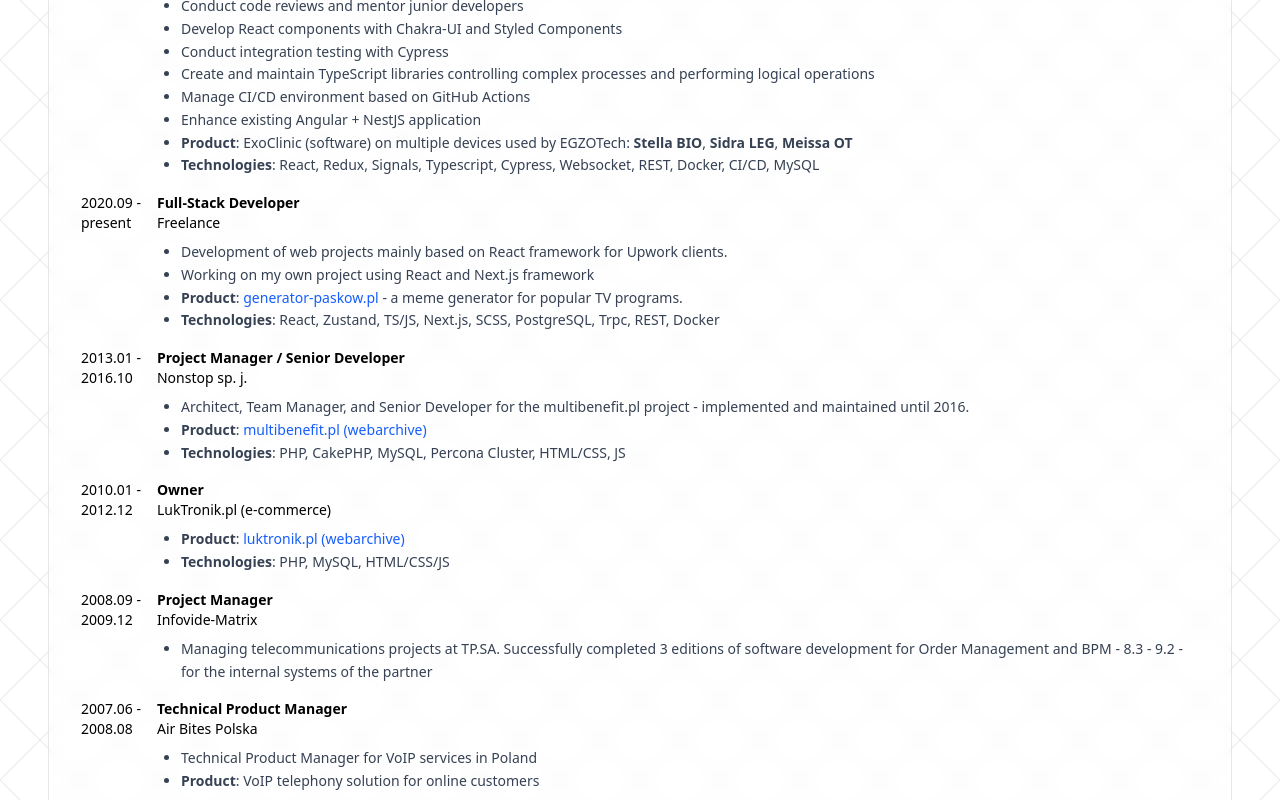
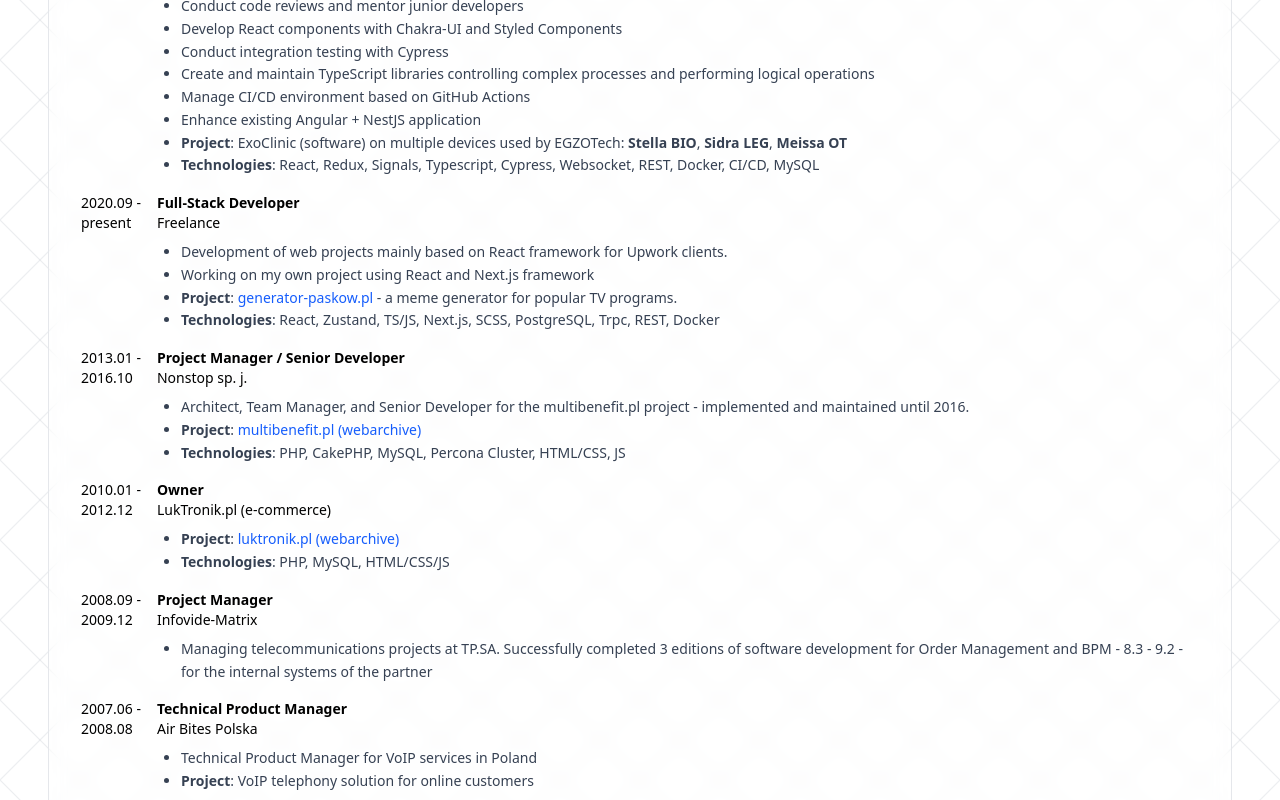
Before and after one commit to rlukawski/personal-website, a React (Vite) app: page / in a window 1280 px wide. Shown: the part 820-1620 px from the top of the page. Built offline with nearby package versions, Linux system fonts and the light colour scheme.

Commit message:
Rename Product into Project

```diff
--- a/src/components/Experience.tsx
+++ b/src/components/Experience.tsx
@@ -14,7 +14,7 @@
       "Manage CI/CD environment based on GitHub Actions",
       "Enhance existing Angular + NestJS application",
     ],
-    product: (
+    project: (
       <>
         ExoClinic (software) on multiple devices used by EGZOTech:{" "}
         <b>Stella BIO</b>, <b>Sidra LEG</b>, <b>Meissa OT</b>
@@ -32,7 +32,7 @@
       "Development of web projects mainly based on React framework for Upwork clients.",
       "Working on my own project using React and Next.js framework",
     ],
-    product: (
+    project: (
       <>
         <a
           href="https://generator-paskow.pl"
@@ -57,7 +57,7 @@
       "Architect, Team Manager, and Senior Developer for the multibenefit.pl project - implemented and maintained until 2016.",
     ],
     technologies: "PHP, CakePHP, MySQL, Percona Cluster, HTML/CSS, JS",
-    product: (
+    project: (
       <>
         <a
           href="https://web.archive.org/web/20150207000901/http://multibenefit.pl/"
@@ -77,7 +77,7 @@
     company: "LukTronik.pl (e-commerce)",
     descriptions: [],
     technologies: "PHP, MySQL, HTML/CSS/JS",
-    product: (
+    project: (
       <a
         href="https://web.archive.org/web/20120111092738/http://luktronik.pl/"
         target="_blank"
@@ -103,7 +103,7 @@
     title: "Technical Product Manager",
     company: "Air Bites Polska",
     descriptions: ["Technical Product Manager for VoIP services in Poland"],
-    product: "VoIP telephony solution for online customers",
+    project: "VoIP telephony solution for online customers",
   },
   {
     startDate: "2000.01",
@@ -141,14 +141,14 @@
                 </p>
                 {(exp.descriptions.length > 0 ||
                   exp.technologies ||
-                  exp.product) && (
+                  exp.project) && (
                   <ul className="list-disc list-outside pl-6 space-y-0 text-gray-700 text-sm leading-relaxed mt-2">
                     {exp.descriptions.map((desc, descIndex) => (
                       <li key={descIndex}>{desc}</li>
                     ))}
-                    {exp.product && (
+                    {exp.project && (
                       <li>
-                        <b>Product</b>: {exp.product}
+                        <b>Project</b>: {exp.project}
                       </li>
                     )}
                     {exp.technologies && (
```
